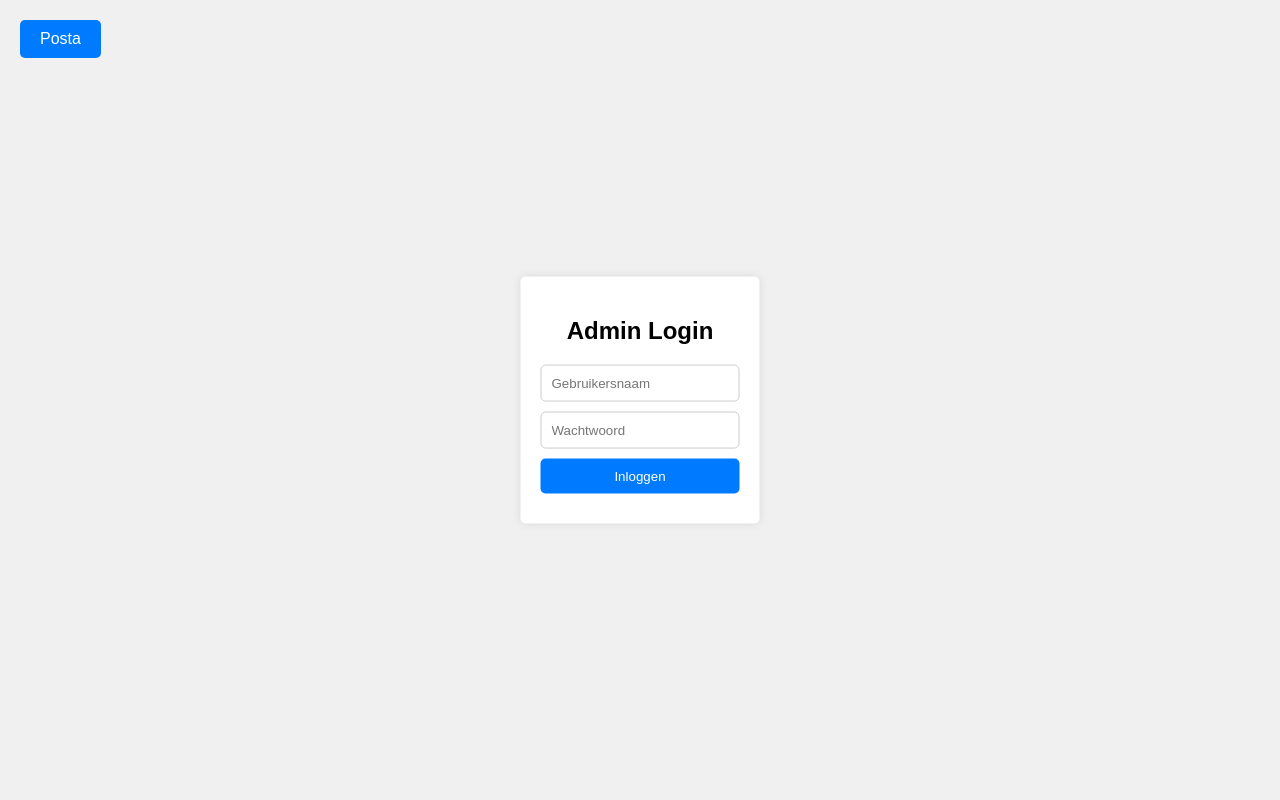
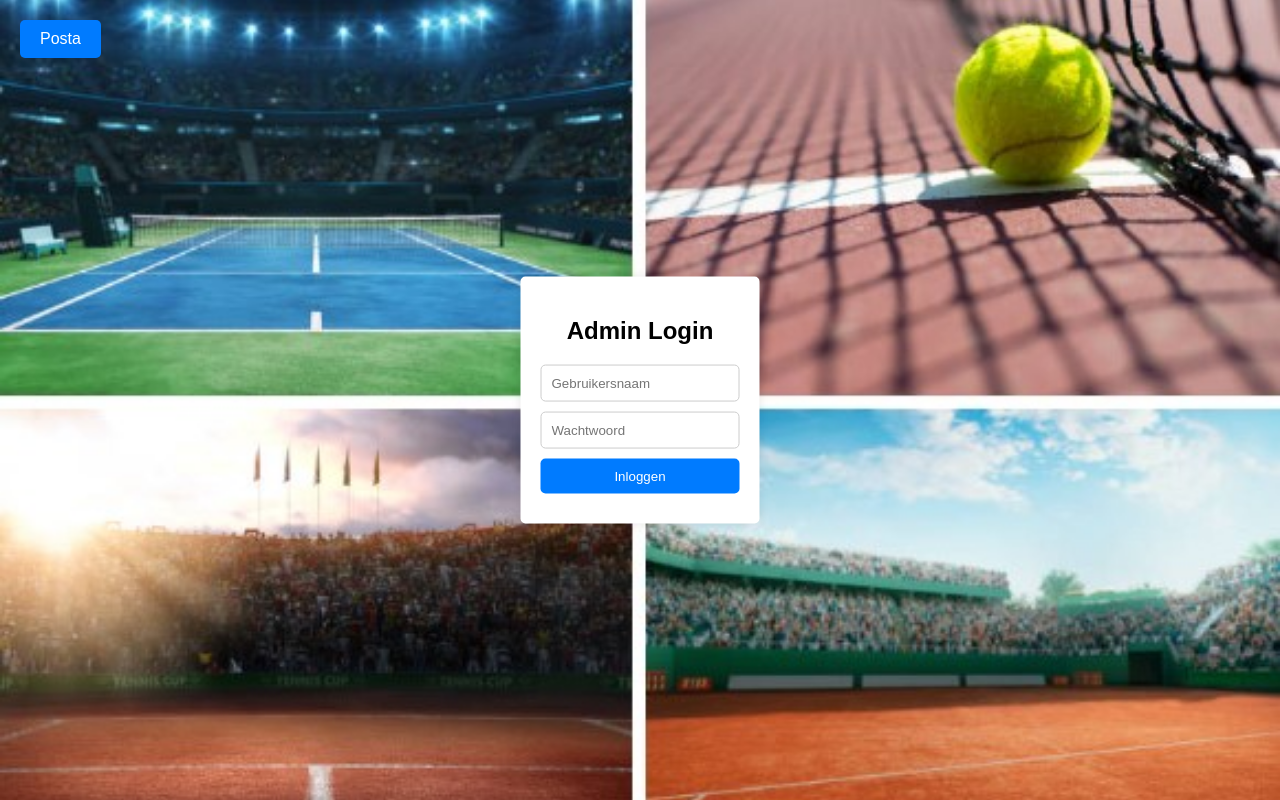
Before and after one commit to ZanderCeunen/Posta, a Flask app: page /admin in a window 1280 px wide. Run offline with Flask 3, Linux system fonts and the light colour scheme.

Commit message:
style fix

```diff
--- a/static/admin-style.css
+++ b/static/admin-style.css
@@ -1,6 +1,13 @@
 body {
-    background-color: #f0f0f0;
+    background-image: url("/static/achtergrond.png");
+    background-size: cover;
+    background-repeat: no-repeat;
+    background-position: center;
+    position: relative;
+    margin: 0;
+    padding: 0;
     font-family: Arial, sans-serif;
+    height: 100vh;
 }
 
 .login-container {
```
